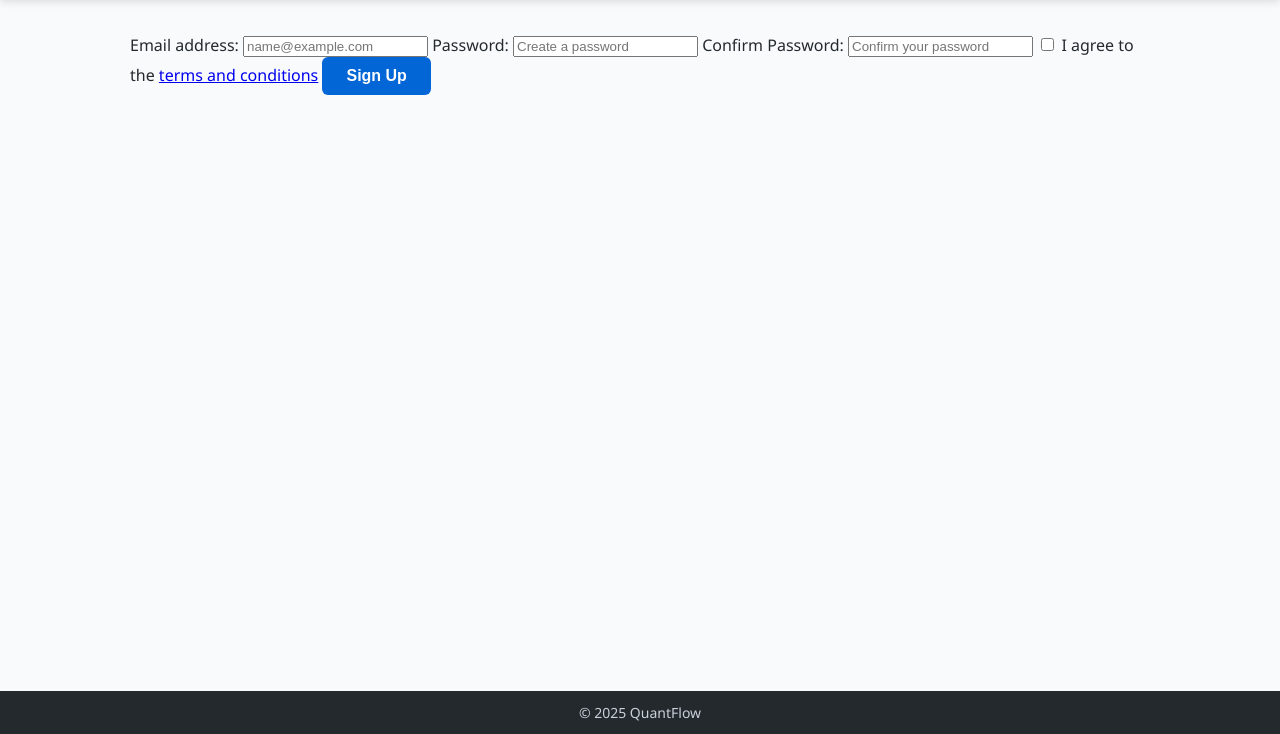
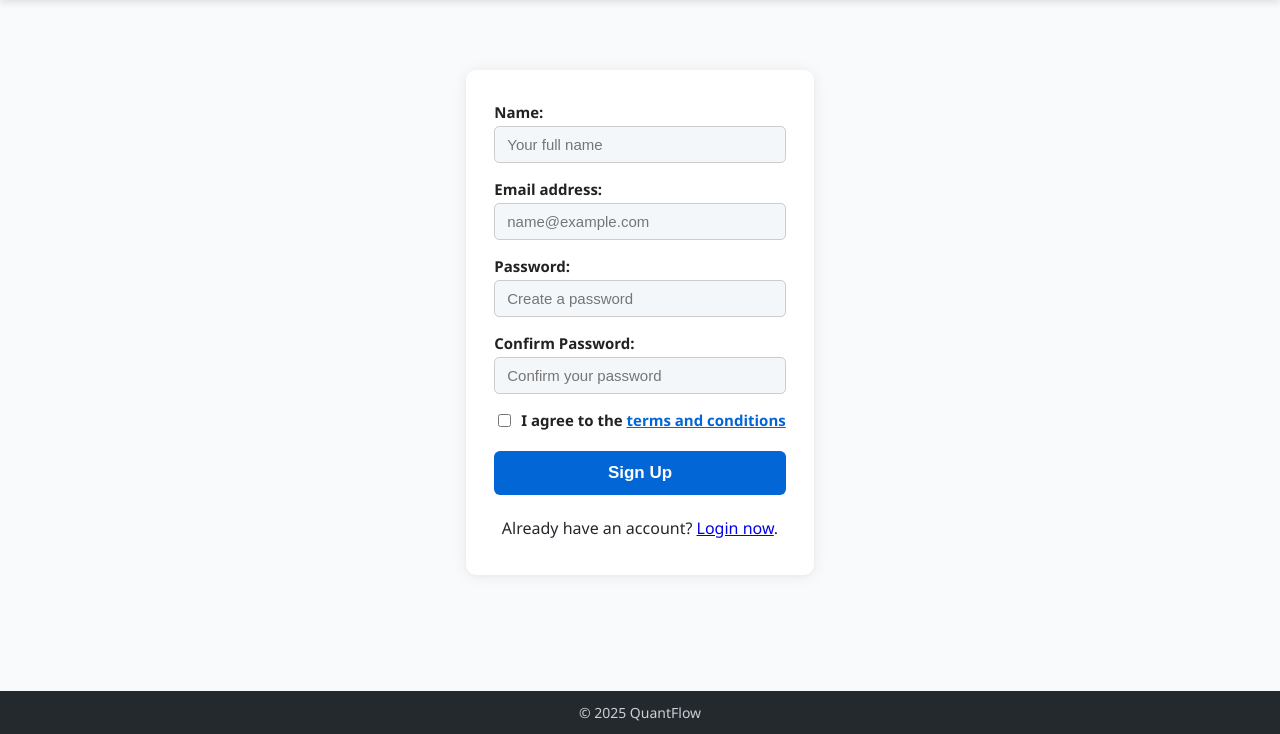
Before and after one commit to sakshammhere/QuantFlow-Inventory-System, a Flask app: page /signup in a window 1280 px wide. Shown: the part 66-800 px from the top of the page. Run offline with Flask 3, Linux system fonts and the light colour scheme; some libraries are stand-ins or nearby versions.

Commit message:
Login/Signup and Supabase DB

```diff
--- a/app.py
+++ b/app.py
@@ -1,51 +1,71 @@
-from flask import Flask, render_template, request, redirect, url_for
+from flask import Flask, render_template, request, redirect, url_for, flash, session
+from supabase import create_client, Client
+from werkzeug.security import generate_password_hash, check_password_hash
+import datetime
+import secrets
+
+
+secret_key = secrets.token_hex(32)  # 64 hex chars = 256 bits random
+
 
 app = Flask(__name__)
+app.secret_key = secret_key  # Needed for flash messages and sessions
+
+
+supabase_url = "https://rdvwutmjprwxsmqojyfr.supabase.co"
+supabase_key = "eyJhbGciOiJIUzI1NiIsInR5cCI6IkpXVCJ9.eyJpc3MiOiJzdXBhYmFzZSIsInJlZiI6InJkdnd1dG1qcHJ3eHNtcW9qeWZyIiwicm9sZSI6ImFub24iLCJpYXQiOjE3NTU3NzgxMzgsImV4cCI6MjA3MTM1NDEzOH0.cKao31BA_cch-fMQMFe7smyrwIkZ4WES8HkCREixPnc"
+supabase: Client = create_client(supabase_url, supabase_key)
+
 
 global INVENTORY
-INVENTORY = [] #This is left empty initially, and items are added through the add_item route.
+INVENTORY = []  # This is left empty initially, and items are added through the add_item route.
+
 
 @app.route('/')
 def home():
     return render_template('home.html')
 
+
 @app.route('/about')
 def about():
     return render_template('about.html')
+
 
 @app.route('/contact')
 def contact():
     return render_template('contact.html')
 
-@app.route('/login')
-def login():
-    return render_template('login.html')
-
-@app.route('/signup')
-def signup():
-    return render_template('signup.html')
 
 @app.route('/inventory')
 def inventory():
+    # Protect inventory so only logged-in users can access
+    if not session.get('user_email'):
+        flash("Please log in to view your inventory.")
+        return redirect(url_for('login'))
     return render_template('inventory.html', inventory=INVENTORY)
+
 
 @app.route('/add-item', methods=['GET', 'POST'])
 def add_item():
+    if not session.get('user_email'):
+        flash("Please log in to add items.")
+        return redirect(url_for('login'))
+
     if request.method == 'POST':
         names = request.form.getlist('name[]')
         quantities = request.form.getlist('quantity[]')
         prices = request.form.getlist('price[]')
 
         for name, qty, price in zip(names, quantities, prices):
-            if not name.strip():  #checks if name is not empty
+            if not name.strip():  # checks if name is not empty
                 continue
             try:
-                quantity = int(qty)       #checks if quantity is a valid integer
-                price_val = float(price)  #checks if price is a valid float
+                quantity = int(qty)       # checks if quantity is a valid integer
+                price_val = float(price)  # checks if price is a valid float
             except ValueError:
                 continue
 
-            #checks if item already exists, if not starts id from 1, otherwise continues incrementing
+            # checks if item already exists, if not starts id from 1, otherwise continues incrementing
             new_id = INVENTORY[-1]['id'] + 1 if INVENTORY else 1
             INVENTORY.append({'id': new_id, 'name': name.strip(), 'quantity': quantity, 'price': price_val})
 
@@ -53,9 +73,86 @@ def add_item():
     else:
         return render_template('add_item.html')
 
+
+@app.route('/signup', methods=['GET', 'POST'])
+def signup():
+    if request.method == 'POST':
+        name = request.form['name'].strip()
+        email = request.form['email'].strip()
+        password = request.form['password']
+        confirm_password = request.form['confirm-password']
+
+        if password != confirm_password:
+            flash("Passwords do not match!")
+            return redirect(url_for('signup'))
+
+        # Check if email already exists in user_details table
+        existing_user = supabase.table('user_details').select("*").eq('email_id', email).execute()
+        if existing_user.data:
+            flash("Email already registered. Please login.")
+            return redirect(url_for('login'))
+
+        # Hash the password
+        hashed_password = generate_password_hash(password)
+
+        # Insert new user with created_at timestamp and name
+        data = {
+            "name": name,
+            "email_id": email,
+            "password": hashed_password,
+            "created_at": datetime.datetime.utcnow().isoformat()
+        }
+        supabase.table('user_details').insert(data).execute()
+
+        flash("Signup successful! Please login.")
+        return render_template('signup.html', show_login_link=True)
+
+    else:
+        return render_template('signup.html')
+
+
+@app.route('/login', methods=['GET', 'POST'])
+def login():
+    if request.method == 'POST':
+        email = request.form['email'].strip()
+        password = request.form['password']
+
+        # Query user from user_details table by email(unique)
+        user_response = supabase.table('user_details').select("*").eq('email_id', email).execute()
+        user_data = user_response.data
+
+        if not user_data:
+            flash("No account found with this email. Please sign up.")
+            return redirect(url_for('signup'))
+
+        user = user_data[0]
+
+        # Verify password hash
+        if not check_password_hash(user['password'], password):
+            flash("Incorrect password. Please try again.")
+            return redirect(url_for('login'))
+
+        flash("Login successful!")
+        session['user_email'] = email                    # Saves user session
+        session['user_name'] = user.get('name', 'User')
+        return redirect(url_for('inventory'))
+
+    else:
+        return render_template('login.html')
+
+
+@app.route('/logout')
+def logout():
+    session.pop('user_email', None)
+    session.pop('user_name', None)
+    flash("You have been logged out.")
+    return redirect(url_for('home'))
+
+
 @app.route('/reports')
 def reports():
     return render_template('reports.html')
 
+
 if __name__ == '__main__':
     app.run(debug=True, port=5000)
--- a/templates/base.html
+++ b/templates/base.html
@@ -8,11 +8,11 @@
   <link rel="stylesheet" href="https://cdn.datatables.net/1.13.5/css/jquery.dataTables.min.css" />
 
   <style>
+    /* (Your existing styles */
     * {
       box-sizing: border-box;
     }
 
-    /* Base and layout */
     body {
       font-family: 'Segoe UI', Tahoma, Geneva, Verdana, sans-serif;
       margin: 0;
@@ -24,7 +24,6 @@
       flex-direction: column;
     }
 
-    /* Navbar Contents Fit accurately to screen */
     nav {
       background: #24292e;
       display: flex;
@@ -133,6 +132,7 @@
       background-color: #f5f8fa;
     }
 
+    /* Input styles */
     input[type="text"],
     input[type="number"] {
       width: 96%;
@@ -171,13 +171,29 @@
     </div>
 
     <div class="nav-right">
-      <a href="{{ url_for('login') }}">Login</a>
-      <a href="{{ url_for('signup') }}">Signup</a>
-      <!--  <a href="{{ url_for('add_item') }}">Add Item(s)</a>   -->
-    </div>
+  {% if session.get('user_name') %}
+    <span style="color:#c9d1d9; padding: 6px 14px;">Welcome, {{ session['user_name'] }}</span>
+    <a href="{{ url_for('logout') }}">Logout</a>
+  {% else %}
+    <a href="{{ url_for('login') }}">Login</a>
+    <a href="{{ url_for('signup') }}">Signup</a>
+  {% endif %}
+</div>
+
+
   </nav>
 
   <main>
+    {% with messages = get_flashed_messages() %}
+      {% if messages %}
+        <div style="padding: 10px; background-color: #fffae6; border: 1px solid #ffecb3; margin-bottom: 20px; color: #8a6d3b; border-radius: 5px;">
+          {% for message in messages %}
+            <p>{{ message }}</p>
+          {% endfor %}
+        </div>
+      {% endif %}
+    {% endwith %}
+
     {% block content %}{% endblock %}
   </main>
 
--- a/templates/signup.html
+++ b/templates/signup.html
@@ -1,39 +1,116 @@
 {% extends "base.html" %}
 {% block title %}Signup - Dashboard{% endblock %}
 {% block content %}
-  <form id="signupForm">
+<style>
+.form-card {
+  max-width: 420px;
+  margin: 36px auto;
+  padding: 32px 28px 20px 28px;
+  background: #fff;
+  border-radius: 10px;
+  box-shadow: 0 1px 16px rgba(0,0,0,0.07), 0 1.5px 4px rgba(50,80,200,0.03);
+}
+
+.form-card label {
+  display: block;
+  margin-bottom: 4px;
+  font-size: 15px;
+  font-weight: 600;
+  color: #222;
+}
+
+.form-card input[type="email"],
+.form-card input[type="password"],
+.form-card input[type="text"] {
+  width: 100%;
+  padding: 9px 12px;
+  margin-bottom: 16px;
+  border: 1.2px solid #ccc;
+  border-radius: 5px;
+  font-size: 15px;
+  background: #f4f7fa;
+  transition: border-color 0.2s;
+}
+.form-card input:focus {
+  outline: none;
+  border-color: #0366d6;
+}
+
+.form-card .checkbox-row {
+  display: flex;
+  align-items: center;
+  margin-bottom: 18px;
+  font-size: 14px;
+}
+
+.form-card input[type="checkbox"] {
+  margin-right: 10px;
+}
+
+.form-card .terms-link {
+  color: #0366d6;
+  text-decoration: underline;
+  cursor: pointer;
+}
+
+.form-card input[type="submit"] {
+  width: 100%;
+  padding: 12px 0;
+  font-size: 17px;
+  background-color: #0366d6;
+  color: #fff;
+  border: none;
+  border-radius: 6px;
+  font-weight: bold;
+  margin-top: 3px;
+  margin-bottom: 7px;
+}
+
+.form-card input[type="submit"]:hover {
+  background-color: #024bab;
+}
+</style>
+<div class="form-card">
+  <form id="signupForm" method="POST">
+    <label for="name">Name:</label>
+    <input type="text" id="name" name="name" placeholder="Your full name" required>
+
     <label for="email">Email address:</label>
-    <input type="email" id="email" placeholder="name@example.com" required>
+    <input type="email" id="email" name="email" placeholder="name@example.com" required>
 
     <label for="password">Password:</label>
-    <input type="password" id="password" placeholder="Create a password" required>
+    <input type="password" id="password" name="password" placeholder="Create a password" required>
 
     <label for="confirm-password">Confirm Password:</label>
-    <input type="password" id="confirm-password" placeholder="Confirm your password" required>
+    <input type="password" id="confirm-password" name="confirm-password" placeholder="Confirm your password" required>
 
-    <label for="terms">
+    <div class="checkbox-row">
       <input type="checkbox" id="terms" required>
-      I agree to the
-      <a href="#" id="showTerms" style="text-decoration: underline; cursor: pointer;">terms and conditions</a>
+      <label style="margin-bottom:0;" for="terms">
+        I agree to the <a href="#" id="showTerms" class="terms-link">terms and conditions</a>
       </label>
+    </div>
 
     <input type="submit" value="Sign Up">
   </form>
 
-  <!-- Terms and Conditions Modal -->
+  <p style="margin-top: 15px; text-align: center;">
+    Already have an account? <a href="{{ url_for('login') }}">Login now</a>.
+  </p>
+</div>
+
+<!-- Terms and Conditions Modal (unchanged) -->
 <div id="termsModal" style="display:none; position:fixed; top:0; left:0; width:100%; height:100%; background:rgba(0,0,0,0.5);">
   <div style="background:#fff; max-width:500px; margin:100px auto; padding:20px; border-radius:8px; position:relative;">
     <h2>Terms & Conditions</h2>
     <div style="height:200px; overflow-y:auto; border:1px solid #ccc; padding:10px; margin-bottom:20px;">
-
       <p>1. By creating an account and using this site, you agree to comply with and be bound by these Terms and Conditions.</p>
-        <p></p>2. You must provide accurate information during signup and keep your account secure.</p>
+      <p>2. You must provide accurate information during signup and keep your account secure.</p>
       <p>3. All content and materials on this site are owned by QuantFlow, unless otherwise stated.</p>
       <p>4. You may not use the site for any unlawful purpose or in a way that could damage or impair the site.</p>
-        <p></p>5. We do not guarantee uninterrupted or error-free service and reserve the right to change or discontinue any part of the service at any time.</p>
+      <p>5. We do not guarantee uninterrupted or error-free service and reserve the right to change or discontinue any part of the service at any time.</p>
       <p>6. Your use of this site is at your own risk. We are not liable for any damages arising from your use of the site.</p>
       <p>7. We may update these Terms and Conditions from time to time. Continued use of the site means you accept the updates.</p>
-
     </div>
     <button id="agreeBtn" style="padding:10px 20px; margin-right:10px;">Agree and Continue</button>
     <button id="closeBtn" style="padding:10px 20px;">Close</button>
@@ -52,11 +129,9 @@
 
   document.getElementById('agreeBtn').addEventListener('click', function() {
     document.getElementById('termsModal').style.display = 'none';
-    // Mark the checkbox as checked
     document.getElementById('terms').checked = true;
   });
 
-  // Optional: prevent form submit if T&C not agreed
   document.getElementById('signupForm').addEventListener('submit', function(e) {
     if (!document.getElementById('terms').checked) {
       e.preventDefault();
```
Also changed, not shown: templates/login.html (+64 -4 lines). Lines whose indentation alone changed are shown as unchanged.
